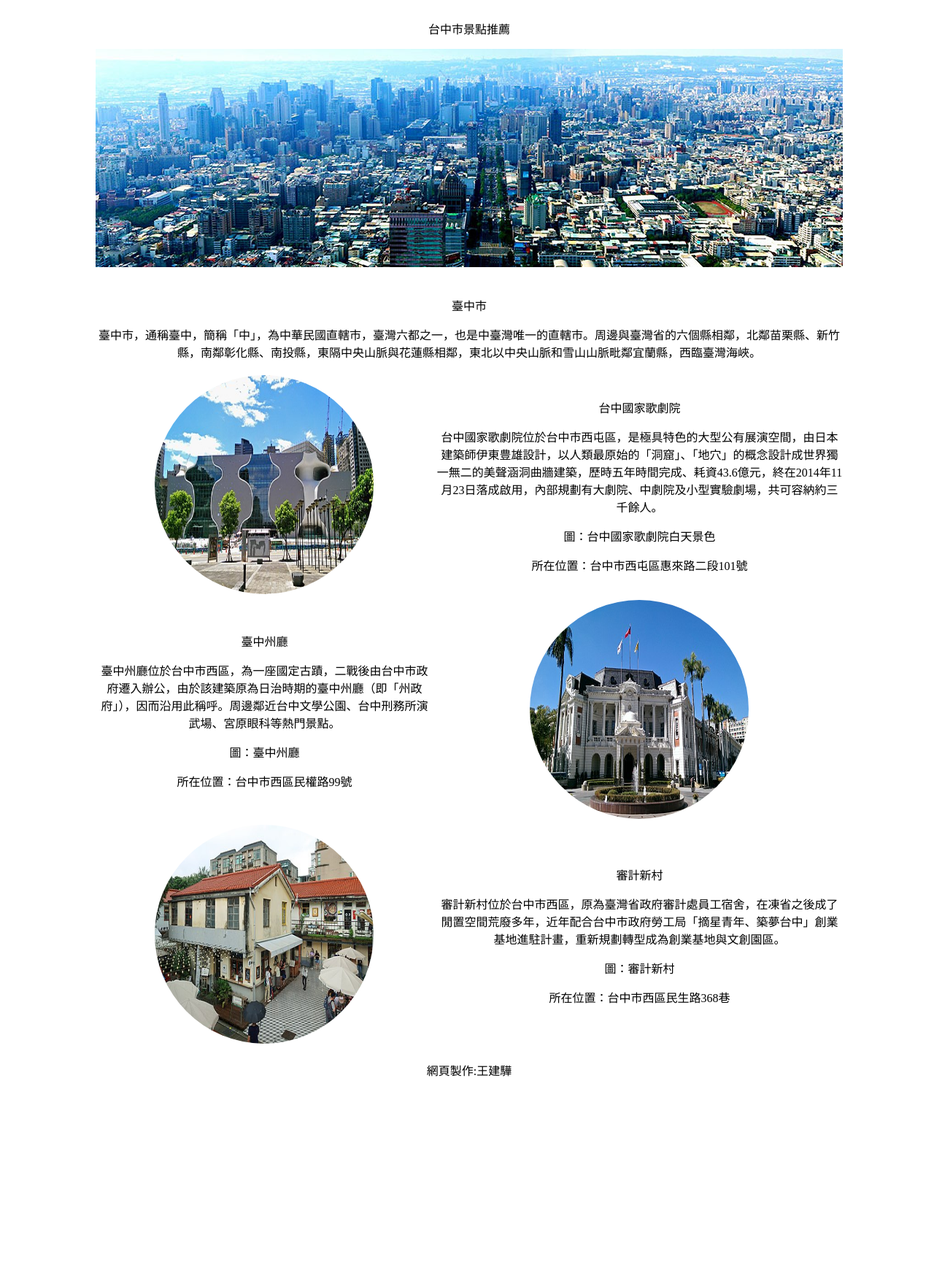
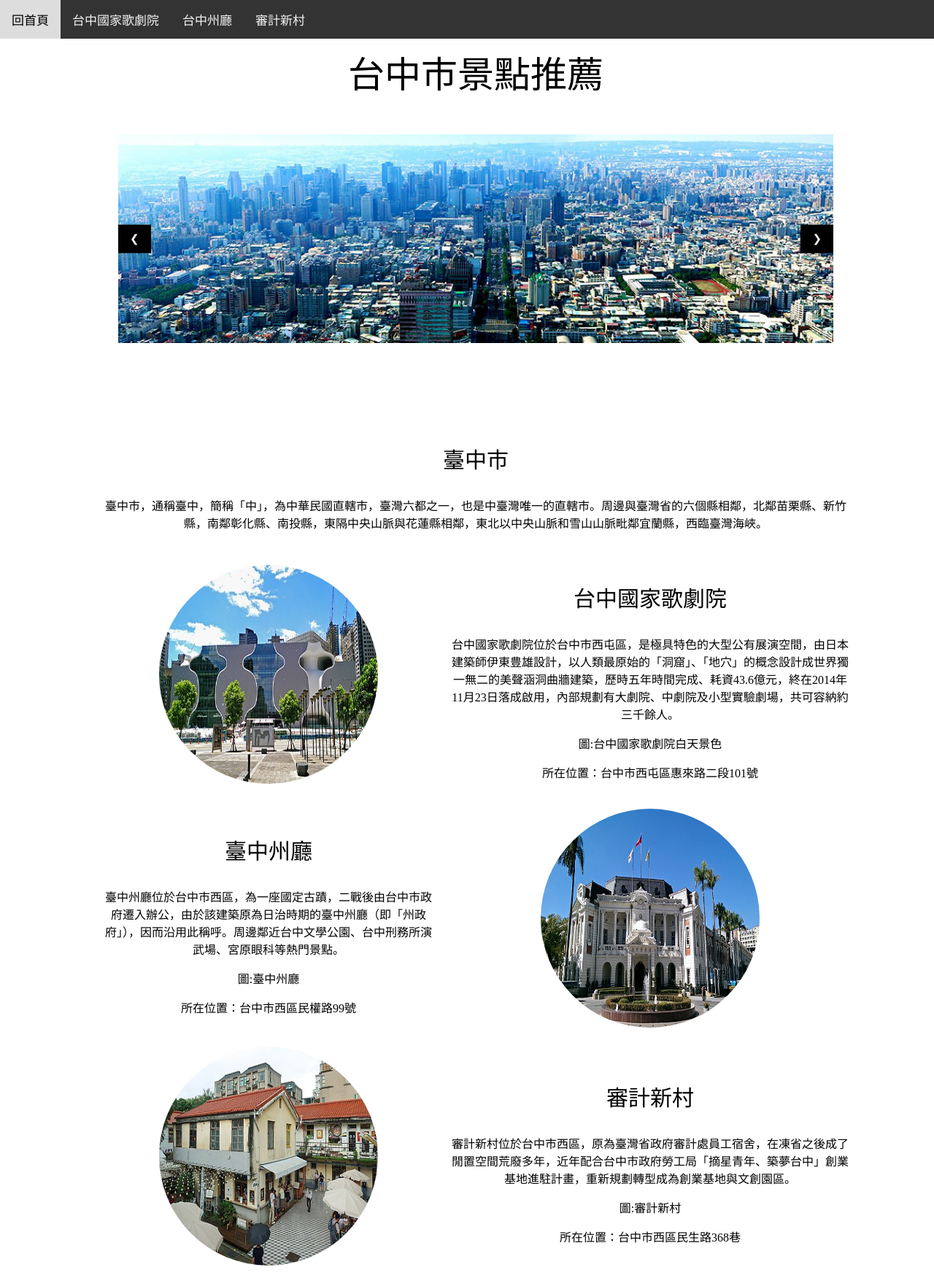
Before and after one commit to mahua0301yo/web-hw1, a plain HTML site: page index.html in a window 1280 px wide. Shown: the top 1751 px of the page at 73% size. Before the commit the page ends 1505 px from the top, so only its background shows below. Drawn offline with nearby package versions, Linux system fonts and the light colour scheme.

Commit message:
Add files via upload

```diff
--- a/index.html
+++ b/index.html
@@ -3,83 +3,114 @@
 <head>
 	<meta charset="UTF-8">
 	<meta name="viewport" content="width=device-width, initial-scale=1.0">
-	<title>台中市景點推薦</title>
+	<title>台中市景點推薦網</title>
 	<style>
-		#container { margin: 0 auto;width:1024px; }
-		td {text-align: center;}
-		.r_img {border-radius:50%;width: 300px ; height: 300px;}
-		.r_img1 {border-radius: 20px;}
-		.large_font {front-size:50px ;}
-		.large_font1 {font-size: 30px;}
-		.large_font1:hover {background-color: black;color:while;}
-		.r_img:hover {rotate:10deg;opacity:50%}
+		#container { margin: 0 auto; width: 1024px;}
+		td { text-align: center; padding: 10px;}
+		.r_img { border-radius: 50%; width: 300px; height: 300px;}
+		.r_img:hover {rotate: 10deg; opacity: 50%;}
+		.r_img_1 { border-radius: 20px;}
+		.large_font { font-size: 50px;}
+		.large_font_1 { font-size: 30px;}
+		.large_font_1:hover { background-color: rgb(0, 0, 0); color: white;}
+		body {margin:0;}
+		.navbar {
+		overflow: hidden;
+		background-color: #333;
+		position: fixed;
+		top: 0;
+		width: 100%;
+		}
+		.navbar a {
+		float: left;
+		display: block;
+		color: #f2f2f2;
+		text-align: center;
+		padding: 14px 16px;
+		text-decoration: none;
+		font-size: 17px;
+		}
+		.navbar a:hover {
+		background: #ddd;
+		color: black;
+		}
 	</style>
 </head>
 <body>
-<div id ="container">
-	<table >
+
+<div class="navbar">
+	<a href="#home">回首頁</a>
+	<a href="#s1">台中國家歌劇院</a>
+	<a href="#s2">台中州廳</a>
+	<a href="#s3">審計新村</a>
+</div>
+
+
+<div id="container">
+<table>
 	<tr>
-			<td colspan="2">
-				<p>
-					<front>台中市景點推薦</front>
+		<td id="home" colspan="2">
+			<p class="large_font">
+				<font>台中市景點推薦</font>
 			</p>
 			<p>
-					<img src="00.jpeg" >
-				</p>
-			</td>
-		</tr>
-
-		<tr>
-			<td colspan="2">
-				<p>臺中市</p>
-				<p>臺中市，通稱臺中，簡稱「中」，為中華民國直轄市，臺灣六都之一，也是中臺灣唯一的直轄市。周邊與臺灣省的六個縣相鄰，北鄰苗栗縣、新竹縣，南鄰彰化縣、南投縣，東隔中央山脈與花蓮縣相鄰，東北以中央山脈和雪山山脈毗鄰宜蘭縣，西臨臺灣海峽。
-				</p>
-			</td>
-			<td></td>
-		</tr>
-		<tr>
-			<td>
-				<img src="01.jpeg" class="r_img">
-			</td>
-			<td>
-				<p>台中國家歌劇院</p>
-				<p>台中國家歌劇院位於台中市西屯區，是極具特色的大型公有展演空間，由日本建築師伊東豊雄設計，以人類最原始的「洞窟」、「地穴」的概念設計成世界獨一無二的美聲涵洞曲牆建築，歷時五年時間完成、耗資43.6億元，終在2014年11月23日落成啟用，內部規劃有大劇院、中劇院及小型實驗劇場，共可容納約三千餘人。</p>
-				<p>圖：台中國家歌劇院白天景色</p>
-				<p>所在位置：台中市西屯區惠來路二段101號
-				</p>
-			</td>
-		</tr>
-		<tr>
-			<td>
-						<p>臺中州廳
-								</p>
-				<p>臺中州廳位於台中市西區，為一座國定古蹟，二戰後由台中市政府遷入辦公，由於該建築原為日治時期的臺中州廳（即「州政府」），因而沿用此稱呼。周邊鄰近台中文學公園、台中刑務所演武場、宮原眼科等熱門景點。</p>
-				<p>圖：臺中州廳
-	</p>
-				<p>所在位置：台中市西區民權路99號
-
-				</p>
-			</td>
-			<td>
-				<img src="02.jpeg" class="r_img"></td>
-		</tr>
-		<tr>
-			<td><img src="03.jpeg" class="r_img"></td>
-			<td >
-			<p >審計新村</p>
-				<p>審計新村位於台中市西區，原為臺灣省政府審計處員工宿舍，在凍省之後成了閒置空間荒廢多年，近年配合台中市政府勞工局「摘星青年、築夢台中」創業基地進駐計畫，重新規劃轉型成為創業基地與文創園區。</p>
-				<p>圖：審計新村</p>
-				<p>所在位置：台中市西區民生路368巷
+				<iframe frameborder="0" src="slideshow.html" width="1024"; height="350";></iframe>
 			</p>
 		</td>
 	</tr>
 	<tr>
 		<td colspan="2">
-				<p>網頁製作:王建驊</p>
+			<p class="large_font_1">臺中市</p>
+			<p>臺中市，通稱臺中，簡稱「中」，為中華民國直轄市，臺灣六都之一，也是中臺灣唯一的直轄市。周邊與臺灣省的六個縣相鄰，北鄰苗栗縣、新竹縣，南鄰彰化縣、南投縣，東隔中央山脈與花蓮縣相鄰，東北以中央山脈和雪山山脈毗鄰宜蘭縣，西臨臺灣海峽。</p>
 		</td>
-			<td></td>
 	</tr>
+	<tr>
+		<td>
+			<img id="s1" src="01.jpeg" class="r_img">
+
+		</td>
+		<td>
+			<p class="large_font_1">台中國家歌劇院</p>
+			<p>台中國家歌劇院位於台中市西屯區，是極具特色的大型公有展演空間，由日本建築師伊東豊雄設計，以人類最原始的「洞窟」、「地穴」的概念設計成世界獨一無二的美聲涵洞曲牆建築，歷時五年時間完成、耗資43.6億元，終在2014年11月23日落成啟用，內部規劃有大劇院、中劇院及小型實驗劇場，共可容納約三千餘人。</p>
+			<p>圖:台中國家歌劇院白天景色</p>
+			<p>所在位置：台中市西屯區惠來路二段101號</p>
+		</td>
+	</tr>
+	<tr>
+		<td>
+			<p class="large_font_1">臺中州廳</p>
+			<p>臺中州廳位於台中市西區，為一座國定古蹟，二戰後由台中市政府遷入辦公，由於該建築原為日治時期的臺中州廳（即「州政府」），因而沿用此稱呼。周邊鄰近台中文學公園、台中刑務所演武場、宮原眼科等熱門景點。</p>
+			<p>圖:臺中州廳</p>
+			<p>所在位置：台中市西區民權路99號</p>
+		</td>
+		<td>
+			<img id="s2" src="02.jpeg" class="r_img">
+		</td>
+	</tr>
+	<tr>
+		<td>
+			<img id="s3" src="03.jpeg" class="r_img">
+		</td>
+		<td>
+			<p class="large_font_1">審計新村</p>
+			<p>審計新村位於台中市西區，原為臺灣省政府審計處員工宿舍，在凍省之後成了閒置空間荒廢多年，近年配合台中市政府勞工局「摘星青年、築夢台中」創業基地進駐計畫，重新規劃轉型成為創業基地與文創園區。</p>
+			<p>圖:審計新村</p>
+			<p>所在位置：台中市西區民生路368巷</p>
+		</td>
+	</tr>
+	<tr>
+		<td colspan="2">
+			<iframe frameborder="0" class="r_img_1" src="https://www.google.com/maps/d/u/1/embed?mid=1HFIo0MPt8T4AfIzx9-H3mU4dhLP1-9M&ehbc=2E312F"
+			width="900" height="600"></iframe>
+		</td>
+	</tr>
+	<tr>
+		<td colspan="2" style="background-color: rgb(0, 0, 0); color: white;">
+			<p><font>網頁製作: 王建驊</font></p>
+		</td>
+	</tr>
+</table>
 </div>
-</table>
+
 </body>
 </html>
--- /dev/null
+++ b/slideshow.html
@@ -0,0 +1,50 @@
+<!DOCTYPE html>
+<html>
+<title>W3.CSS</title>
+<meta name="viewport" content="width=device-width, initial-scale=1">
+<link rel="stylesheet" href="https://www.w3schools.com/w3css/4/w3.css">
+<style>
+.mySlides {display:none;}
+</style>
+<body>
+
+
+<div class="w3-content w3-display-container">
+    <div class="w3-display-container mySlides">
+        <img src="00.jpeg" style="width:100%">
+    </div>
+    <div class="w3-display-container mySlides">
+        <img src="01.jpeg" style="width:100%">
+    </div>
+    <div class="w3-display-container mySlides">
+        <img src="02.jpeg" style="width:100%">
+    </div>
+    <div class="w3-display-container mySlides">
+        <img src="03.jpeg" style="width:100%">
+    </div>
+    <button class="w3-button w3-display-left w3-black" onclick="plusDivs(-1)">&#10094;</button>
+    <button class="w3-button w3-display-right w3-black" onclick="plusDivs(1)">&#10095;</button>
+</div>
+
+<script>
+var slideIndex = 1;
+showDivs(slideIndex);
+
+function plusDivs(n) {
+    showDivs(slideIndex += n);
+}
+
+function showDivs(n) {
+    var i;
+    var x = document.getElementsByClassName("mySlides");
+    if (n > x.length) {slideIndex = 1}
+    if (n < 1) {slideIndex = x.length}
+    for (i = 0; i < x.length; i++) {
+        x[i].style.display = "none";
+    }
+    x[slideIndex-1].style.display = "block";
+}
+</script>
+
+</body>
+</html>
```
Lines whose indentation alone changed are shown as unchanged.
